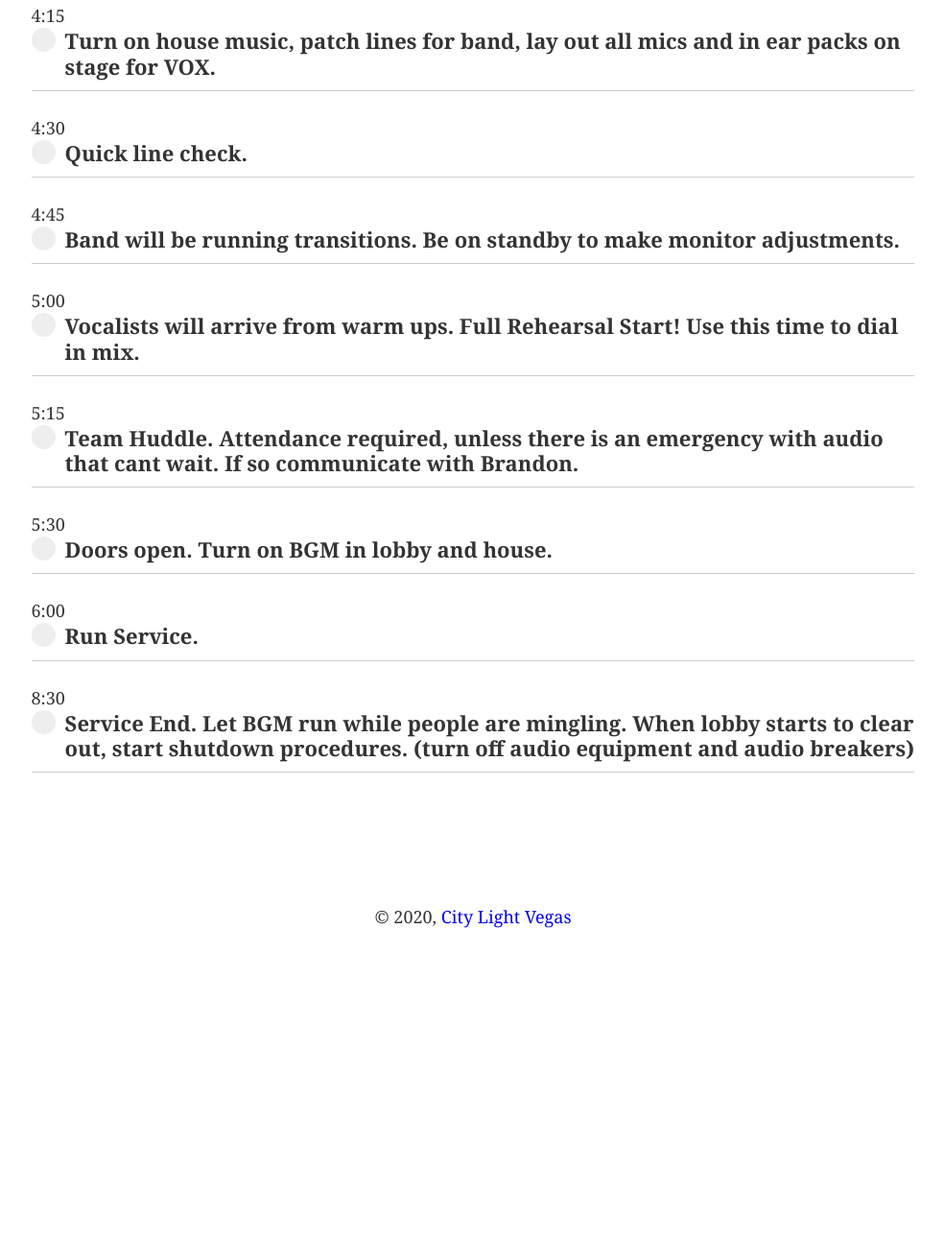
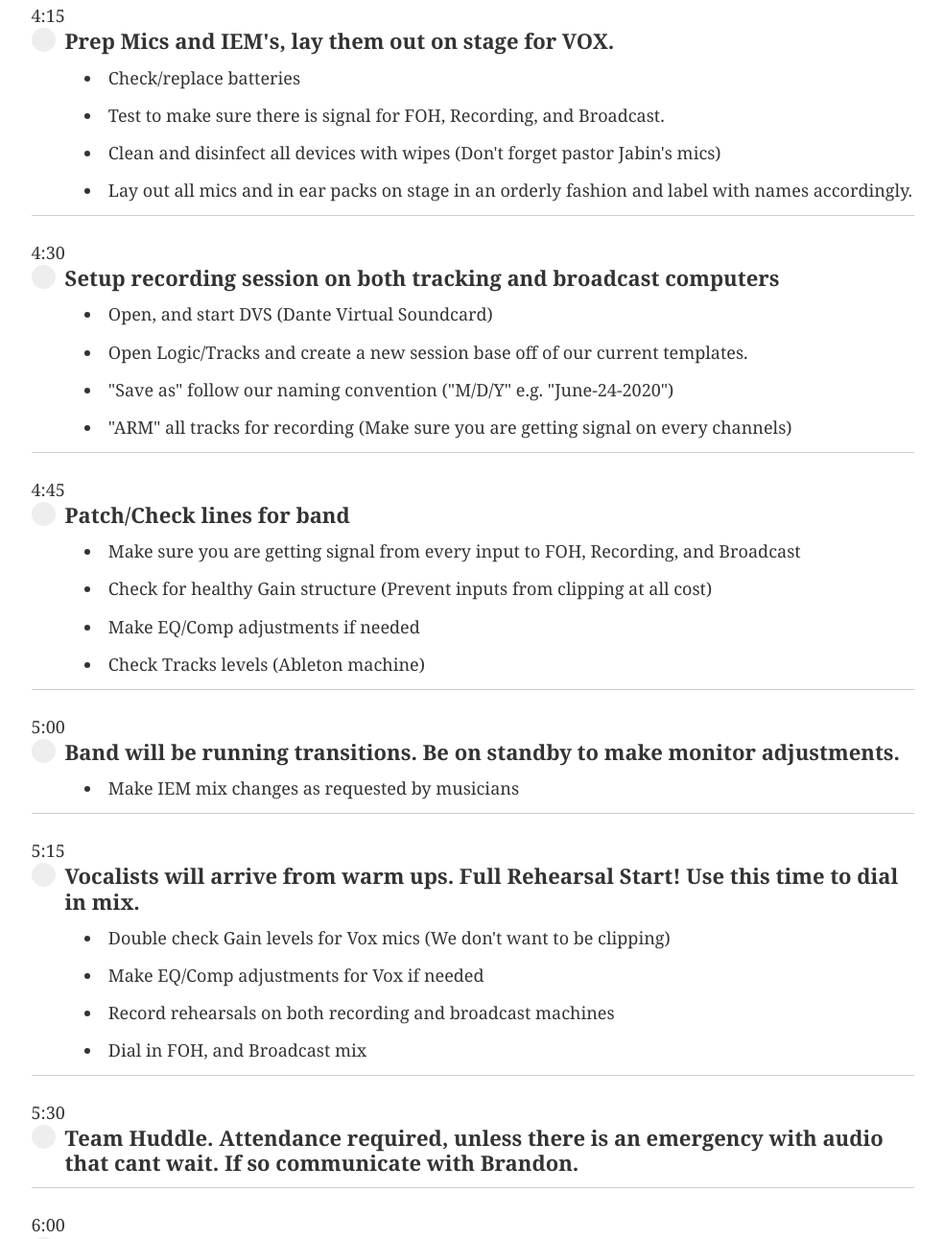
Before and after one commit to TheCarlosAlfaro/cl-prod-checklist, a Gatsby site: page /audio in a window 1280 px wide. Shown: the part 757-2048 px from the top of the page at 96% size, without its empty margins (147-1131 px from the left). Before the commit the page ends 1751 px from the top, so only its background shows below. Built offline with nearby package versions, Linux system fonts and the light colour scheme; Gatsby itself is replaced by a stand-in of ours.

Commit message:
Adds hard coded audio data

```diff
--- a/src/data/audio-data.js
+++ b/src/data/audio-data.js
@@ -20,54 +20,91 @@ export const audioData = [
   {
     taskNumber: 1,
     taskTime: "4:15",
-    taskDescription:
-      "Turn on house music, patch lines for band, lay out all mics and in ear packs on stage for VOX.",
-    taskSteps: [],
+    taskDescription: "Prep Mics and IEM's, lay them out on stage for VOX.",
+    taskSteps: [
+      ,
+      "Check/replace batteries",
+      "Test to make sure there is signal for FOH, Recording, and Broadcast.",
+      "Clean and disinfect all devices with wipes (Don't forget pastor Jabin's mics)",
+      "Lay out all mics and in ear packs on stage in an orderly fashion and label with names accordingly.",
+    ],
   },
   {
     taskNumber: 2,
     taskTime: "4:30",
-    taskDescription: "Quick line check.",
-    taskSteps: [],
+    taskDescription:
+      "Setup recording session on both tracking and broadcast computers",
+    taskSteps: [
+      "Open, and start DVS (Dante Virtual Soundcard)",
+      "Open Logic/Tracks and create a new session base off of our current templates.",
+      '"Save as" follow our naming convention ("M/D/Y" e.g. "June-24-2020")',
+      '"ARM" all tracks for recording (Make sure you are getting signal on every channels)',
+    ],
   },
   {
     taskNumber: 3,
     taskTime: "4:45",
-    taskDescription:
-      "Band will be running transitions. Be on standby to make monitor adjustments.",
-    taskSteps: [],
+    taskDescription: "Patch/Check lines for band",
+    taskSteps: [
+      "Make sure you are getting signal from every input to FOH, Recording, and Broadcast",
+      "Check for healthy Gain structure (Prevent inputs from clipping at all cost)",
+      "Make EQ/Comp adjustments if needed",
+      "Check Tracks levels (Ableton machine)",
+    ],
   },
   {
     taskNumber: 4,
     taskTime: "5:00",
     taskDescription:
-      "Vocalists will arrive from warm ups. Full Rehearsal Start! Use this time to dial in mix.",
-    taskSteps: [],
+      "Band will be running transitions. Be on standby to make monitor adjustments.",
+    taskSteps: ["Make IEM mix changes as requested by musicians"],
   },
   {
     taskNumber: 5,
     taskTime: "5:15",
     taskDescription:
-      "Team Huddle. Attendance required, unless there is an emergency with audio that cant wait. If so communicate with Brandon.",
-    taskSteps: [],
+      "Vocalists will arrive from warm ups. Full Rehearsal Start! Use this time to dial in mix.",
+    taskSteps: [
+      "Double check Gain levels for Vox mics (We don't want to be clipping)",
+      "Make EQ/Comp adjustments for Vox if needed",
+      "Record rehearsals on both recording and broadcast machines",
+      "Dial in FOH, and Broadcast mix",
+    ],
   },
   {
     taskNumber: 6,
     taskTime: "5:30",
-    taskDescription: "Doors open. Turn on BGM in lobby and house.",
+    taskDescription:
+      "Team Huddle. Attendance required, unless there is an emergency with audio that cant wait. If so communicate with Brandon.",
     taskSteps: [],
   },
   {
     taskNumber: 7,
     taskTime: "6:00",
-    taskDescription: "Run Service.",
+    taskDescription: "Doors open. Turn on BGM in lobby and house.",
     taskSteps: [],
   },
   {
     taskNumber: 8,
     taskTime: "8:30",
-    taskDescription:
-      "Service End. Let BGM run while people are mingling. When lobby starts to clear out, start shutdown procedures. (turn off audio equipment and audio breakers)",
-    taskSteps: [],
+    taskDescription: "Run Service.",
+    taskSteps: [
+      "Hit RECORD on recording and broadcast machines",
+      "Turn down HOUSE lights from video intro to praise and worship",
+      "Turn ON HOUSE lights at the end of the praise and worship time",
+      "Pay attention for pastor's mic transition between the handheld and headset",
+      "MUTE DCA faders from inputs not being use during the message (e.g. drums, bass, guitars) to prevent any distractions",
+    ],
+  },
+  {
+    taskNumber: 9,
+    taskTime: "9:00",
+    taskDescription: "Service End",
+    taskSteps: [
+      "Let BGM run while people are mingling",
+      "STOP recordings, and save Logic/Tracks session",
+      "Transfer multitrack files to external hard-drive",
+      "When lobby starts to clear out, start shutdown procedures. (turn off audio equipment and audio breakers) Follow the first checklist item in reverse order.",
+    ],
   },
 ]
```
